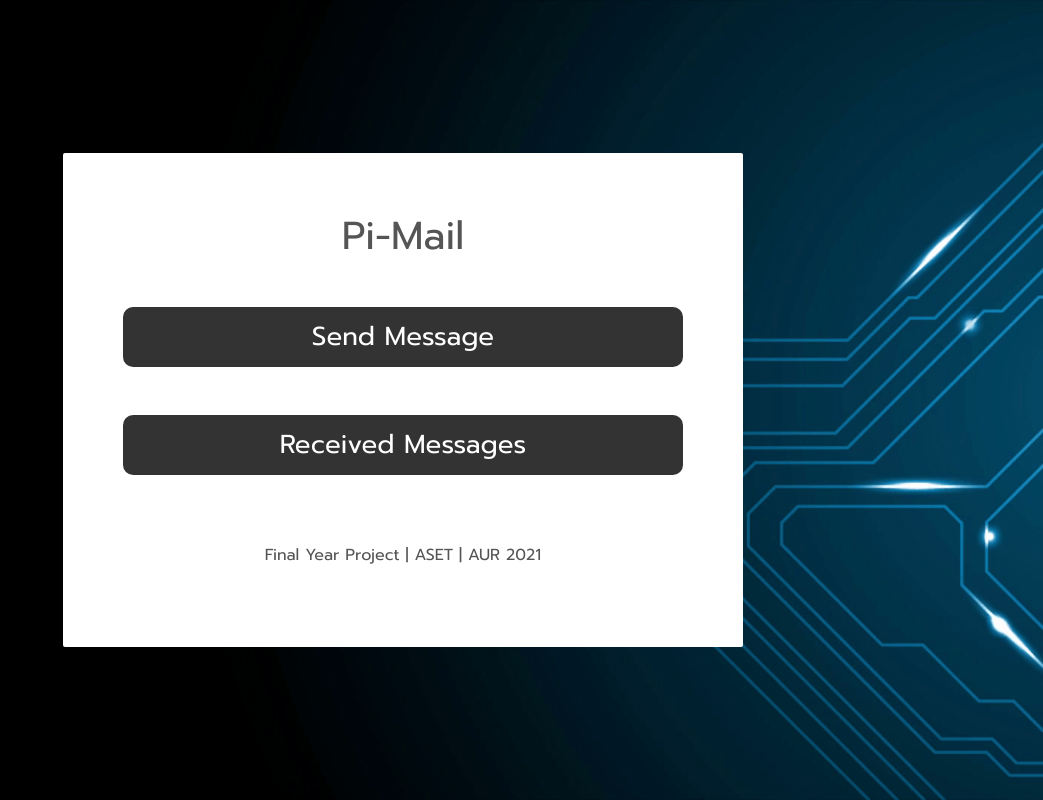
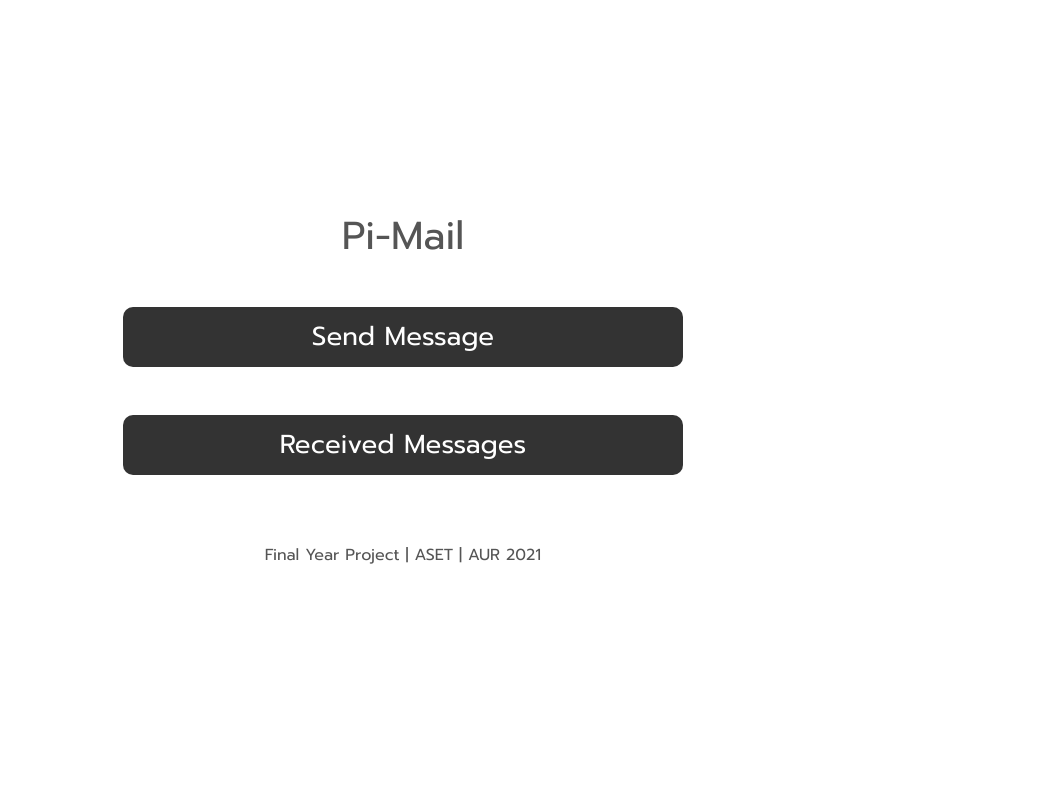
Before and after one commit to angshuman002/Mail-Spam-Filter-Final-Year-Project-AUR-2021, a Flask app: page /Home.html in a window 1280 px wide. Shown: the whole page, without its empty margins (237-1280 px from the left). Run offline with Flask 2, Linux system fonts and the light colour scheme; parts of the project's set-up code (start-up, migrations or seed data) failed here and were passed over.

Commit message:
Update Home.html

```diff
--- a/templates/Home.html
+++ b/templates/Home.html
@@ -5,15 +5,14 @@
 	<title>Pi-Mail | Home</title>
 	<meta charset="UTF-8">
 	<meta name="viewport" content="width=device-width, initial-scale=1">
-	<link rel="icon" type="image/png" href="favicon.png"/>
-    <link rel="stylesheet" type="text/css" href="static/style.css">
+        <link rel="stylesheet" type="text/css" href="static/style.css">
 
 </head>
 
 <body>
 
 	<div class="limiter">
-		<div class="container-spam100" style="background-image: url('background.png'); background-color: #505451;">
+		<div class="container-spam100"  background-color: #505451;">
 			<div class="wrap-spam100">
 				<form class="spam100-form" >
 
```
